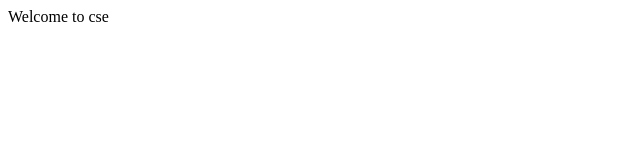
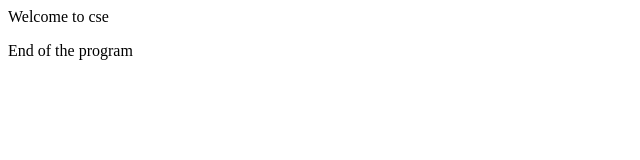
Before and after one commit to meghana-sri/rgukt, a plain HTML site: page cse.html in a window 1280 px wide. Shown: the whole page, without its empty margins (0-640 px from the left). Drawn offline with Linux system fonts and the light colour scheme.

Commit message:
Update cse.html

```diff
--- a/cse.html
+++ b/cse.html
@@ -1,5 +1,6 @@
 <html>
     <body>
         Welcome to cse
+        <p>End of the program</p>
     </body>
 </html>
```
